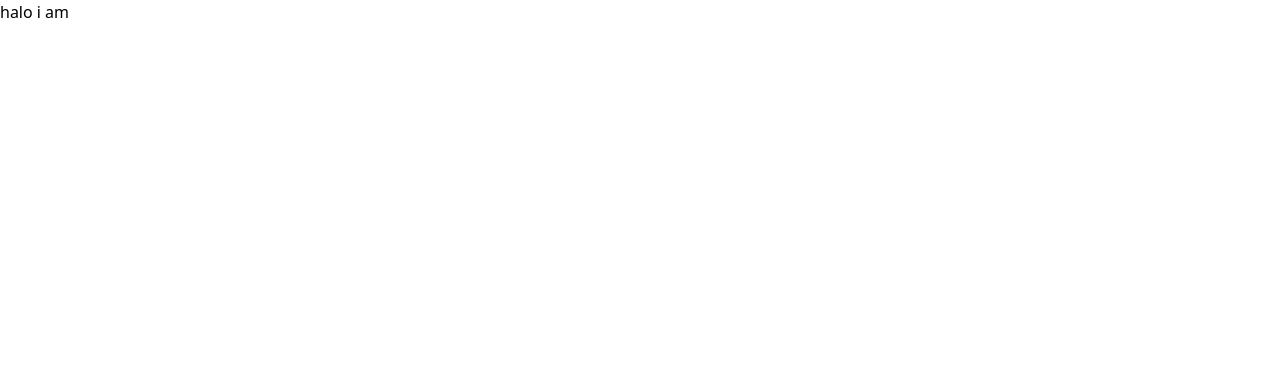
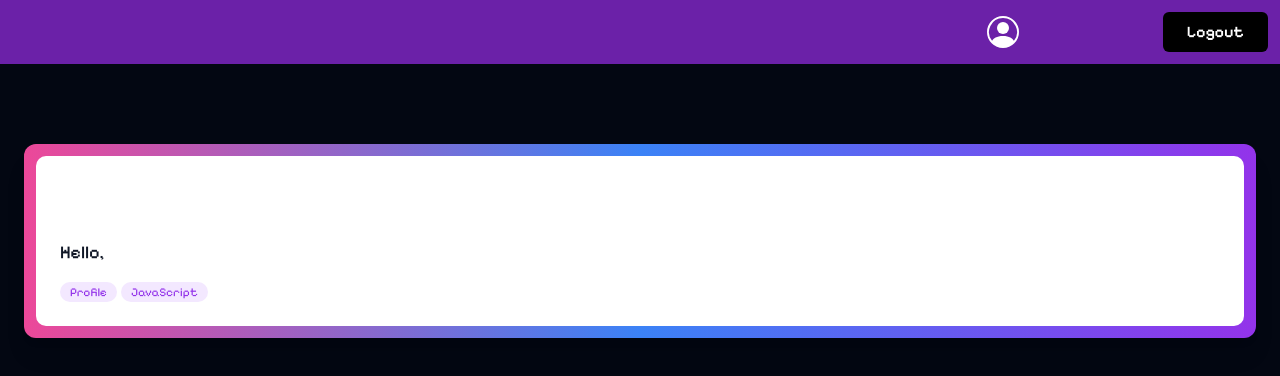
Before and after one commit to satriaaryadiva/belajar-vite-project, a React (Vite) app: page /profil in a window 1280 px wide. Shown: the top 376 px of the page. Built offline with nearby package versions, Linux system fonts and the light colour scheme; no server answers; sample sign-in values are in the browser's storage.

Commit message:
make nav be a component , and add redux

```diff
--- a/package.json
+++ b/package.json
@@ -14,7 +14,9 @@
     "jwt-decode": "^4.0.0",
     "react": "^18.2.0",
     "react-dom": "^18.2.0",
-    "react-router-dom": "^6.21.1"
+    "react-icons": "^5.0.1",
+    "react-router-dom": "^6.21.1",
+    "redux": "^5.0.1"
   },
   "devDependencies": {
     "@types/react": "^18.2.37",
--- /dev/null
+++ b/src/components/element/fragment/Card.jsx
@@ -0,0 +1,40 @@
+/* eslint-disable no-unused-vars */
+
+import { Children } from "react";
+
+/* eslint-disable react/prop-types */
+const Card = (props)=>{
+    const  {className, badge,children}=props;
+    return(
+
+<article
+  className ={className}
+>
+  <div className="rounded-[10px] bg-white p-4 !pt-20 sm:p-6">
+
+    <a href="#">
+      <h3 className="mt-0.5 text-lg font-medium text-gray-900 font-Pixel">
+    {children}
+      </h3>
+    </a>
+
+    <div className="mt-4 flex flex-wrap gap-1">
+      <span
+        className="whitespace-nowrap rounded-full bg-purple-100 px-2.5 py-0.5 text-xs text-purple-600"
+      >
+        {badge}
+      </span>
+
+      <span
+        className="whitespace-nowrap rounded-full bg-purple-100 px-2.5 py-0.5 text-xs text-purple-600"
+      >
+        JavaScript
+      </span>
+    </div>
+  </div>
+</article>
+
+        )
+}
+
+export default Card
--- a/src/components/element/input/Label.jsx
+++ b/src/components/element/input/Label.jsx
@@ -7,7 +7,7 @@ const  Label=(props) =>{
 
 return(
 <label
-        className='block text-black text-sm font-bold mb-2'>
+        className='block  font-pixel text-black text-sm font-bold mb-2'>
             {children}
         </label>
 )}
--- a/src/components/element/layout/navbarLayout.jsx
+++ b/src/components/element/layout/navbarLayout.jsx
@@ -2,21 +2,34 @@
 import { Fragment } from "react";
 import Button from "../Button/Button"
 import useLogin from "../../../hooks/useLogin";
+import { BsPersonCircle } from "react-icons/bs";
+import { Link } from "react-router-dom";
+
 
 function NavbarLayout() {
 const  username =useLogin();
   const handleLogout = e => {
     e.preventDefault();
-    localStorage.removeItem('email');
-    localStorage.removeItem('password');
+   localStorage.removeItem('token');
     window.location.href = "/Login";
 };
+
+const  handleProfile= ()=> {
+
+  window.location.href = "/profil";
+}
   return (
     <Fragment>
 
 
-                <div className="nav  flex w-full justify-end p-3 text-center bg-purple-800 text-white">
-                        <b className="pt-2">{username}</b>
+                <div className="nav  fixed  z-50 flex w-full justify-end p-3 text-center bg-purple-800 text-white  ">
+                  <Button
+
+                  className="flex-none w-40 items-center relative p-3 rounded font-semibold hover:bg-purple-950  border-s-black
+                  "
+                  onSubmit={() => handleProfile} > <Link to="/profil">
+                  <BsPersonCircle  className="absolute  w-8 inset-0  h-full"/> {username}</Link>
+                  </Button>
                     <Button onClick={handleLogout} className="bg-black text-white ml-4" type="submit">Logout</Button>
                 </div>
 
--- a/src/components/element/pages/detailproduct.jsx
+++ b/src/components/element/pages/detailproduct.jsx
@@ -16,56 +16,27 @@ useEffect(()=>{
     return(
         <>
         <NavbarLayout/>
-        {Object.keys(product).length > 0 && product && (<div className="flex w-100  min-h-screen items-center font-sans justify-center  bg-inherit">
+         {Object.keys(product).length > 0 && product && (<div className=" bg-gray-950 flex w-100  min-h-screen items-center font-sans justify-center  p-4 ">
 
-        <div className="max-w-xl  flex font-sans justify-center border-black">
+        <div className="max-w-xl  flex font-sans justify-center  sm:min-w-min bg-gray-800 mb-3 text-xl font-semibold tracking-tight text-white border-black rounded-lg p-5  hover:shadow-cyan-400 shadow-lg transform hover:-translate-y-1 duration-300 border-t-8 hover:border-t-pink-400 hover:border-t-6 hover:border-r-8 drop-shadow-xl">
       <div className="flex-none w-48 relative ">
-        <img src={product.image } alt="" className="absolute inset-0 w-full h-full object-contain" loading="lazy" />
+        <img src={product.image } alt="" className=" rounded-lg absolute inset-0 w-full h-full object-contain" loading="lazy" />
       </div>
       <form className="flex-auto p-6">
         <div className="flex flex-wrap">
-          <h1 className="flex-auto text-lg font-semibold text-slate-900">
+          <h1 className="flex-auto text-lg font-semibold text-white">
            {product.title}
           </h1>
-          <div className="text-lg font-semibold text-slate-500">
+          <div className="text-lg font-semibold ">
           Rp {product.price}
           </div>
-          <div className="w-full flex-none text-sm font-medium text-slate-700 mt-2">
+          <div className="w-full flex-none text-sm font-medium text-yellow-600 mt-2">
          <p>{product.rating.rate}/5( {product.rating.count} reviews)</p>
           </div>
         </div>
         <div className="flex items-baseline mt-4 mb-6 pb-6 border-b border-slate-200">
           <div className="space-x-2 flex text-sm">
-            <label>
-              <input className="sr-only peer" name="size" type="radio" value="xs" checked />
-              <div className="w-9 h-9 rounded-lg flex items-center justify-center text-slate-700 peer-checked:font-semibold peer-checked:bg-slate-900 peer-checked:text-white">
-                XS
-              </div>
-            </label>
-            <label>
-              <input className="sr-only peer" name="size" type="radio" value="s" />
-              <div className="w-9 h-9 rounded-lg flex items-center justify-center text-slate-700 peer-checked:font-semibold peer-checked:bg-slate-900 peer-checked:text-white">
-                S
-              </div>
-            </label>
-            <label>
-              <input className="sr-only peer" name="size" type="radio" value="m" />
-              <div className="w-9 h-9 rounded-lg flex items-center justify-center text-slate-700 peer-checked:font-semibold peer-checked:bg-slate-900 peer-checked:text-white">
-                M
-              </div>
-            </label>
-            <label>
-              <input className="sr-only peer" name="size" type="radio" value="l" />
-              <div className="w-9 h-9 rounded-lg flex items-center justify-center text-slate-700 peer-checked:font-semibold peer-checked:bg-slate-900 peer-checked:text-white">
-                L
-              </div>
-            </label>
-            <label>
-              <input className="sr-only peer" name="size" type="radio" value="xl" />
-              <div className="w-9 h-9 rounded-lg flex items-center justify-center text-slate-700 peer-checked:font-semibold peer-checked:bg-slate-900 peer-checked:text-white">
-                XL
-              </div>
-            </label>
+        {product.description}
           </div>
         </div>
         <div className="flex space-x-4 mb-6 text-sm font-medium">
@@ -73,18 +44,19 @@ useEffect(()=>{
             <button className="h-10 px-6 font-semibold rounded-md bg-black text-white" type="submit">
               Buy now
             </button>
-            <button className="h-10 px-6 font-semibold rounded-md border border-slate-200 text-slate-900" type="button">
+            <button className="h-10 px-6 font-semibold rounded-md border  bg-purple-700
+             text-slate-300  "  type="button">
               Add to bag
             </button>
           </div>
-          <button className="flex-none flex items-center justify-center w-9 h-9 rounded-md text-slate-300 border border-slate-200" type="button" aria-label="Like">
+          <button className="flex-none flex items-center justify-center w-9 h-9 rounded-md text-slate-300 border border-slate-200 hover:text-pink-500" type="button" aria-label="Like">
             <svg width="20" height="20" fill="currentColor" aria-hidden="true">
               <path fill-rule="evenodd" clip-rule="evenodd" d="M3.172 5.172a4 4 0 015.656 0L10 6.343l1.172-1.171a4 4 0 115.656 5.656L10 17.657l-6.828-6.829a4 4 0 010-5.656z" />
             </svg>
           </button>
         </div>
         <p className="text-sm text-slate-700">
-         {product.description}
+
         </p>
       </form>
     </div>
--- a/src/components/element/pages/product.jsx
+++ b/src/components/element/pages/product.jsx
@@ -51,7 +51,7 @@ const ProductPage = () => {
         <Fragment>
             <div className="bg-gray-900  flex  min-h-screen flex-col">
                     <NavbarLayout > {username}</NavbarLayout>
-                <div className="flex justify-center py-5">
+                <div className=" pt-20 flex justify-center py-5">
                     <div className=" w-4/5 flex flex-wrap flex-1 ">
                         {products.length > 0 && products.map(product => (
                             <CardProduct key={product.id}>
@@ -66,7 +66,7 @@ const ProductPage = () => {
                             </CardProduct>
                         ))}
                     </div>
-                    <div className="w-min bg-purple-500 h-max p-4 rounded flex flex-wrap">
+                    <div className="w-min   right-2 bg-purple-500 h-max p-4 rounded flex flex-wrap">
                         <h1 className="text-3xl font-bold text-white">Keranjang</h1>
                         <table className=" table-auto flex border-separate border-spacing-x-5 flex-wrap" cellPadding={9}>
                             <thead>
--- a/src/components/element/pages/profil.jsx
+++ b/src/components/element/pages/profil.jsx
@@ -1,11 +1,21 @@
-import useLogin from "../../../hooks/useLogin";
- const  ProfilPage=()=>{
-    const  username= useLogin()
+import { useEffect, useState } from "react";
+import Card from "../fragment/Card";
+import NavbarLayout from "../layout/navbarLayout";
+import { getProfile } from "../../services/user.service";
+
+const ProfilPage = () => {
+    const [Profile, setProfile] = useState({});
+
+    useEffect(() => {
+        getProfile(1, (data) => setProfile(data)); // Anda perlu memberikan ID pengguna sebagai argumen
+    }, []);
+
     return (
-        <div>
-            <h1> halo i am {username}</h1>
+        <div className=" bottom-3 bg-gray-950 min-w-full min-h-screen justify-between items-stretch font-body">
+            <NavbarLayout />
+            <Card badge="Profile" className="mx-6 relative top-36 p-3 hover:animate-background rounded-xl bg-gradient-to-r from-pink-500 via-blue-500 to-purple-600 shadow-xl transition hover:bg-[length:400%_400%] hover:shadow-sm hover:[animation-duration:_1s] transform ">Hello, {Profile.email}</Card>
         </div>
-    )
-}
+    );
+};
 
-export default ProfilPage
+export default ProfilPage;
--- /dev/null
+++ b/src/components/services/user.service.jsx
@@ -0,0 +1,11 @@
+import axios from "axios";
+
+export const getProfile = (id, callBack) => {
+    return axios.get(`https://fakestoreapi.com/users/${id}`)
+        .then((res) => {
+            callBack(res.data);
+        })
+        .catch((err) => {
+            console.log(err);
+        });
+};
```
Also changed, not shown: Redux.js (added, +26 -0 lines), 1 other file (tests, documents, lock files or other folders).
